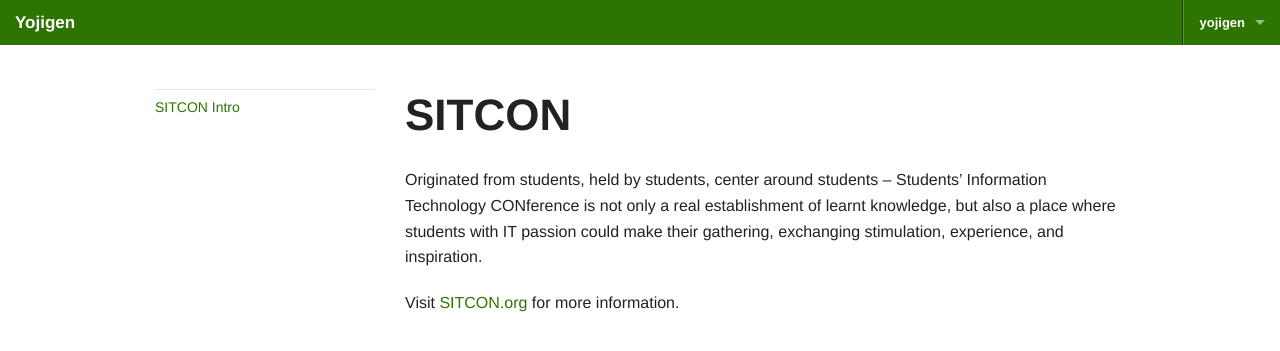
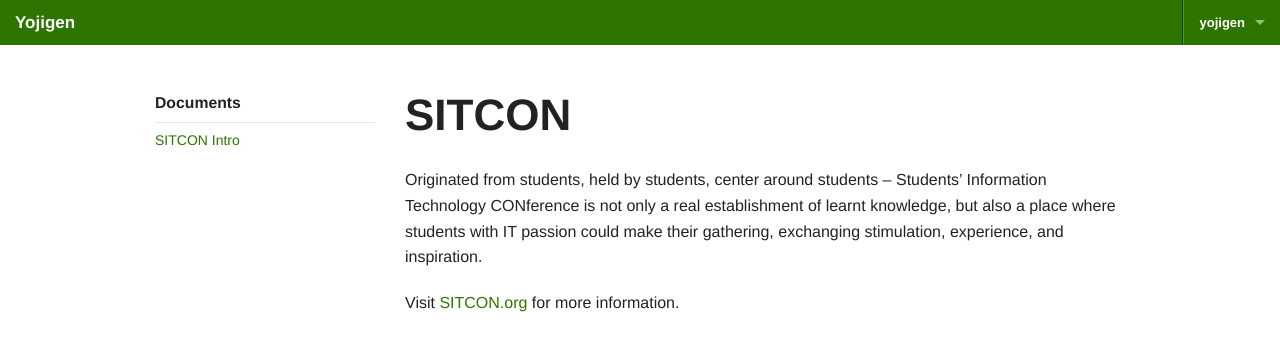
Before and after one commit to rschiang/yojigen, a Jekyll site: the page built from _posts/2013-06-03-SITCON.md, in a window 1280 px wide. Shown: the top 351 px of the page. Built offline with Jekyll 4.4.1, drawn with Linux system fonts in a browser that asks for light colours; some web fonts are replaced.

```diff
--- a/_layouts/entries.html
+++ b/_layouts/entries.html
@@ -5,6 +5,7 @@
 	<div class="row">
 		<nav class="large-3 columns">
 			<ul class="side-nav">
+				<li><h5>Documents</h5><li>
 				{% for post in site.posts %}
 					<li class="divider"></li>
 					<li><a href="{{ site.baseurl }}{{ post.url }}">{{ post.title }}</a></li>
```
Also changed, not shown: 2 other files.
